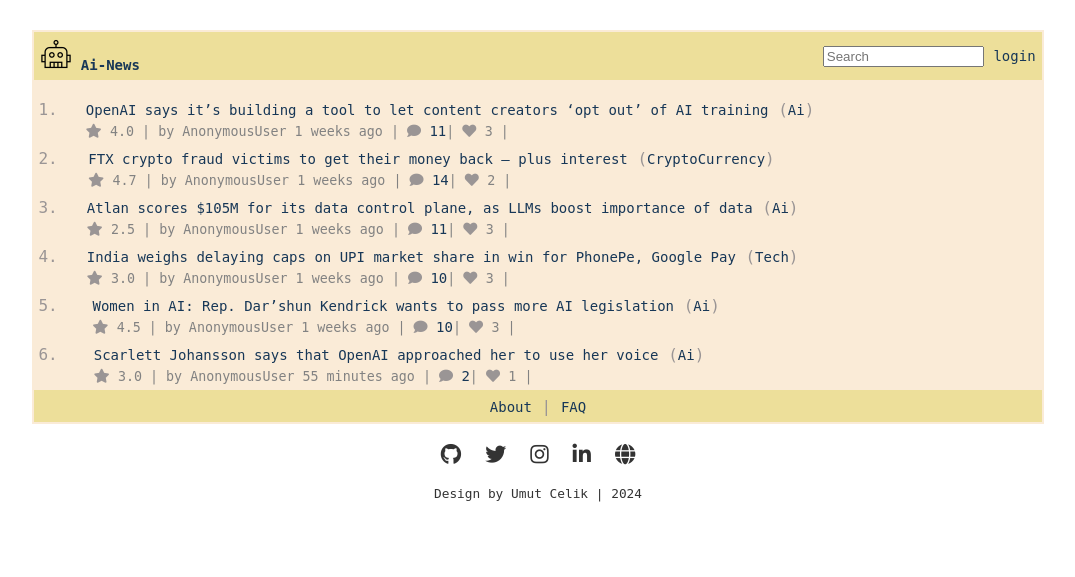
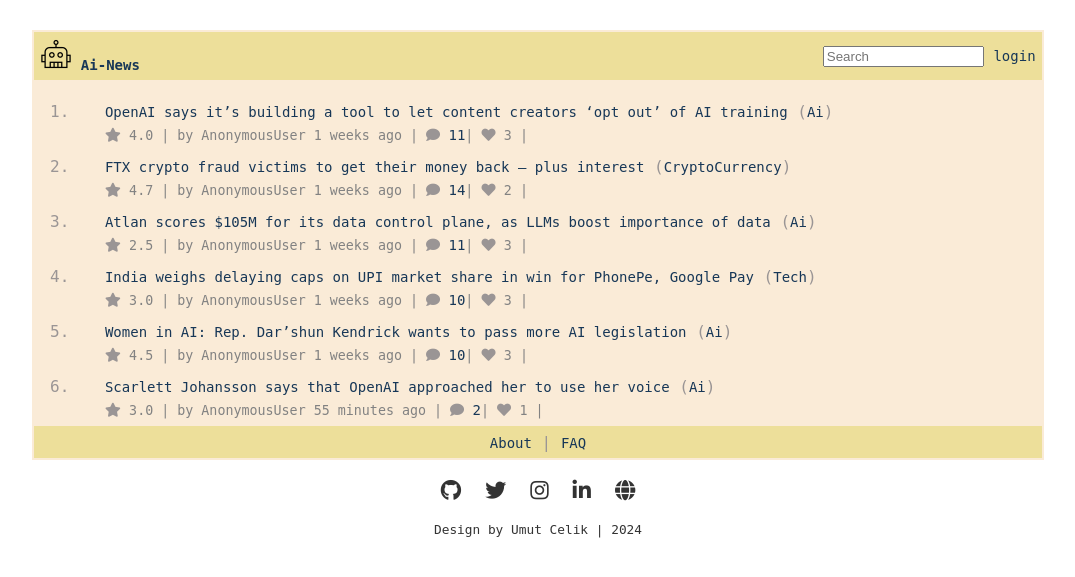
Before and after one commit to palamut62/hackersnewsProject, a Django app: page / in a window 1280 px wide. Shown: the top 577 px of the page, without its empty margins (102-1177 px from the left). Run offline with Django 5.2, Linux system fonts and the light colour scheme; data comes from the database, SQL or seed files in the repository; both versions use the stored data as it was after the commit.

Commit message:
feat:Big update and fixed problem v1.3

```diff
--- a/templates/home.html
+++ b/templates/home.html
@@ -52,6 +52,52 @@
                 opacity: 1;
             }
         }
+
+        /* Tablonun hücrelerine genişlik ve hizalama stilleri ekleyin */
+        .rank-cell, .vote-cell, .title-cell, .subtext-cell {
+            padding: 0;
+            margin: 0;
+            vertical-align: center;
+        }
+
+        /* Haber sıralama numaralarını ve oy verme hücrelerini daraltın */
+        .rank-cell {
+            width: 1%;
+            text-align: right;
+
+        }
+
+        .vote-cell {
+            width: 1%;
+            text-align: center;
+        }
+
+        /* Haber başlıkları ve detayları için hücre genişliklerini ayarlayın */
+        .title-cell {
+            width: 60%;
+        }
+
+        .subtext-cell {
+            width: 20%;
+            text-align: left;
+        }
+
+        /* Tüm tablonun kenar boşluklarını kaldırın */
+        table.news-item {
+            width: 100%;
+            border-collapse: collapse;
+        }
+
+        .news-item td {
+            border: none;
+            padding: 3px 5px;
+        }
+
+        .news-row {
+            border-bottom: 1px solid #e0e0e0;
+        }
+
+
     </style>
 {% endblock %}
 {% block content %}
```
Also changed, not shown: db.sqlite3.
